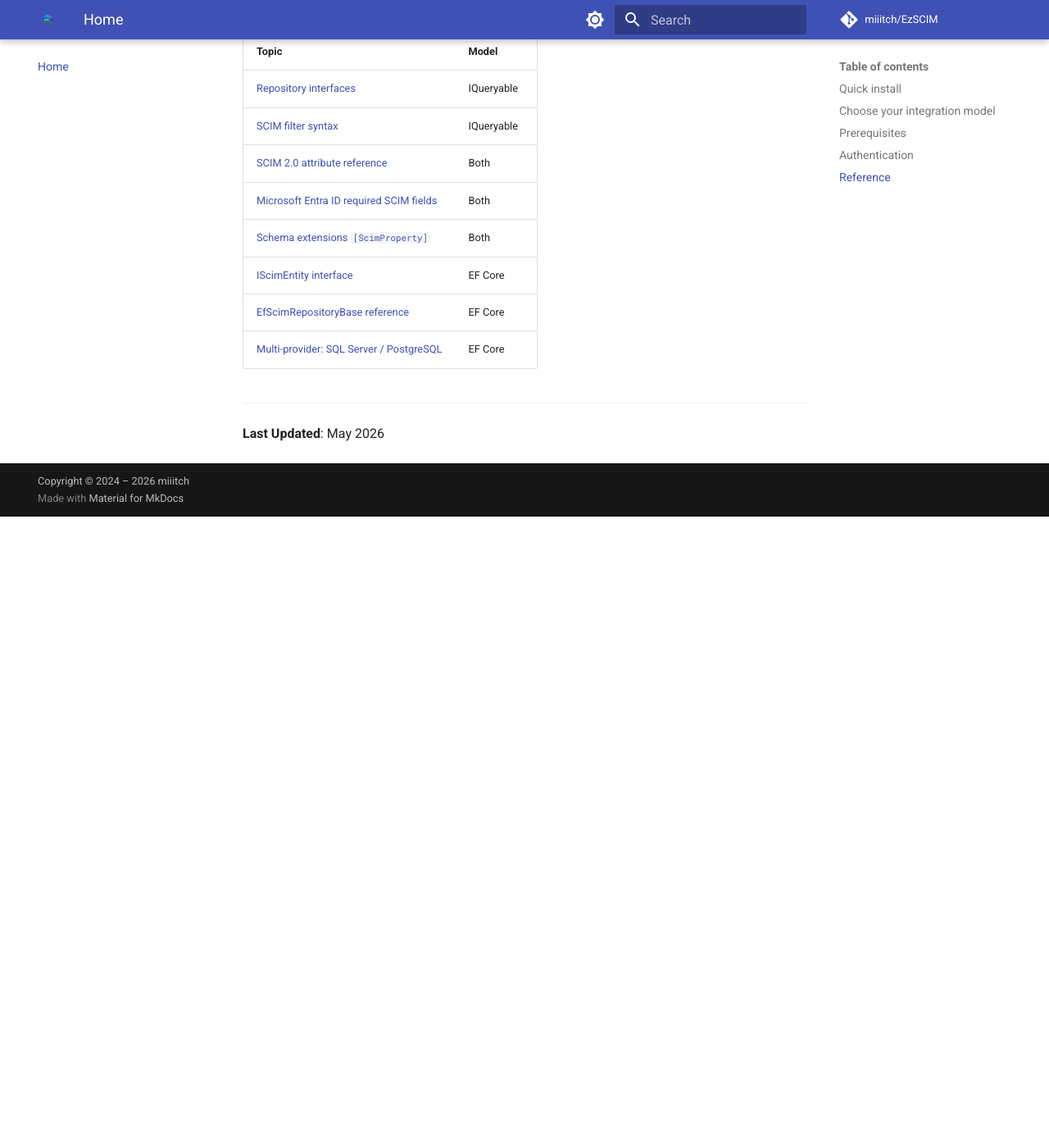
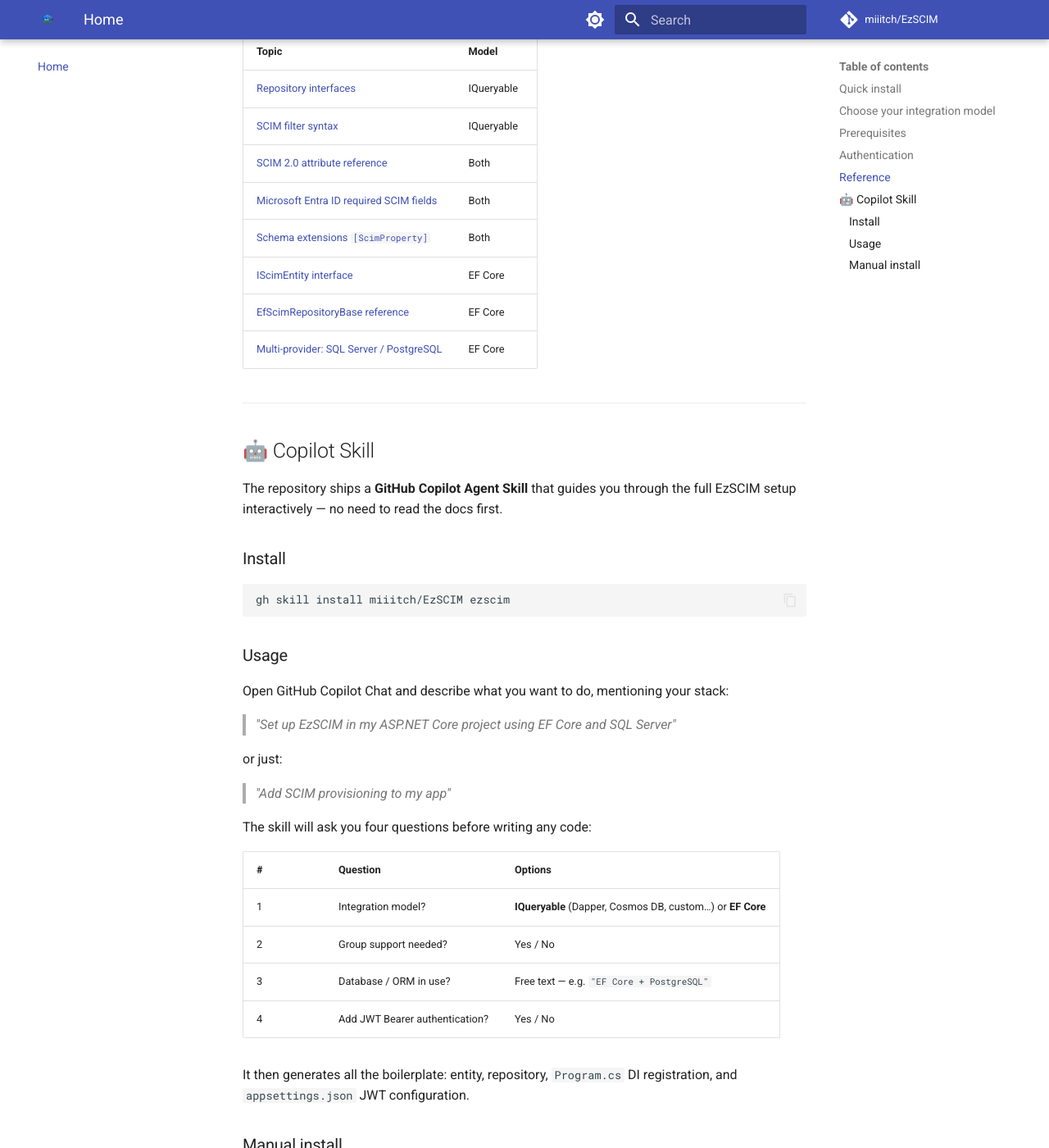
Before and after one commit to miiitch/EzSCIM, an MkDocs documentation site: the page built from docs/public/README.md, in a window 1280 px wide and 1400 px high, scrolled down 1577 px. Shown: the whole window at 82% size. Built offline with MkDocs 1.6.1 and Material for MkDocs 9.7.7, drawn with Linux system fonts in a browser that asks for light colours; comment, search, counter and statistics services are not loaded; before the commit the page ends 2207 px from its top, so only the background shows below that; some of the changed text lies outside the part shown.

Commit message:
docs: add Copilot skill install and usage guide
Document the ezscim Agent Skill in README.md and docs/public/README.md:
- Install command (gh skill install miiitch/EzSCIM ezscim)
- Usage section with example prompts and the 4 mandatory questions
- What the skill generates (entity, repository, Program.cs, appsettings.json)
- Manual install paths (per-repo and per-user)

Add skill reference row in docs/README.md.

Co-authored-by: Copilot <223556219+Copilot@users.noreply.github.com>

````diff
--- a/docs/public/README.md
+++ b/docs/public/README.md
@@ -80,4 +80,48 @@ JWT Bearer token authentication — applies to **both** models.
 
 ---
 
+## 🤖 Copilot Skill
+
+The repository ships a **GitHub Copilot Agent Skill** that guides you through the full EzSCIM setup interactively — no need to read the docs first.
+
+### Install
+
+```bash
+gh skill install miiitch/EzSCIM ezscim
+```
+
+### Usage
+
+Open GitHub Copilot Chat and describe what you want to do, mentioning your stack:
+
+> *"Set up EzSCIM in my ASP.NET Core project using EF Core and SQL Server"*
+
+or just:
+
+> *"Add SCIM provisioning to my app"*
+
+The skill will ask you four questions before writing any code:
+
+| # | Question | Options |
+|---|----------|---------|
+| 1 | Integration model? | **IQueryable** (Dapper, Cosmos DB, custom…) or **EF Core** |
+| 2 | Group support needed? | Yes / No |
+| 3 | Database / ORM in use? | Free text — e.g. `"EF Core + PostgreSQL"` |
+| 4 | Add JWT Bearer authentication? | Yes / No |
+
+It then generates all the boilerplate: entity, repository, `Program.cs` DI registration, and `appsettings.json` JWT configuration.
+
+### Manual install
+
+**Per repository** — copy `skills/ezscim/` into your project under `.github/copilot/skills/ezscim/`.
+
+**Per user (all workspaces)**:
+
+| OS | Path |
+|----|------|
+| Windows | `%USERPROFILE%\.agents\skills\ezscim\` |
+| macOS / Linux | `~/.agents/skills/ezscim/` |
+
+---
+
 **Last Updated**: May 2026
````
Also changed, not shown: README.md (+46 -23 lines), docs/README.md (+1 -1 lines).
